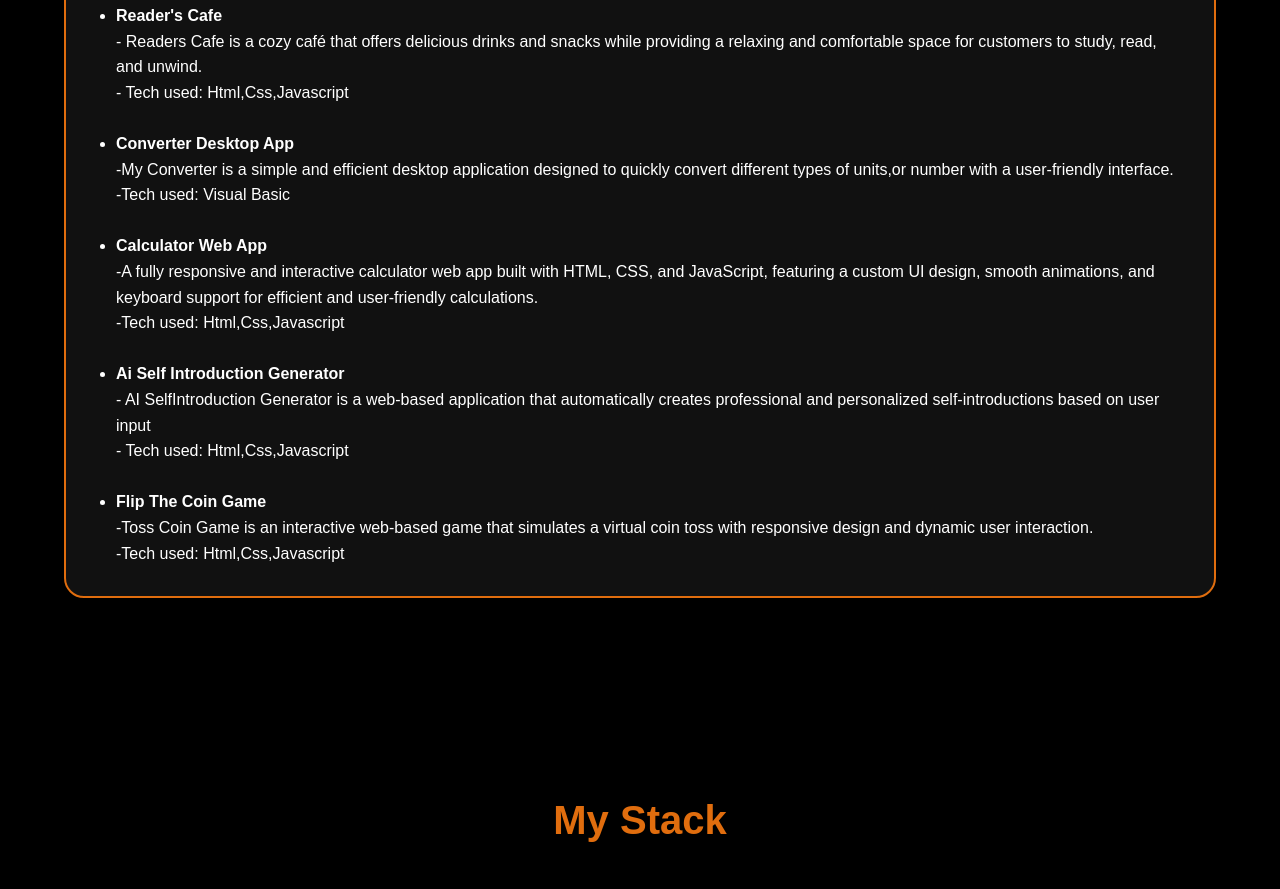
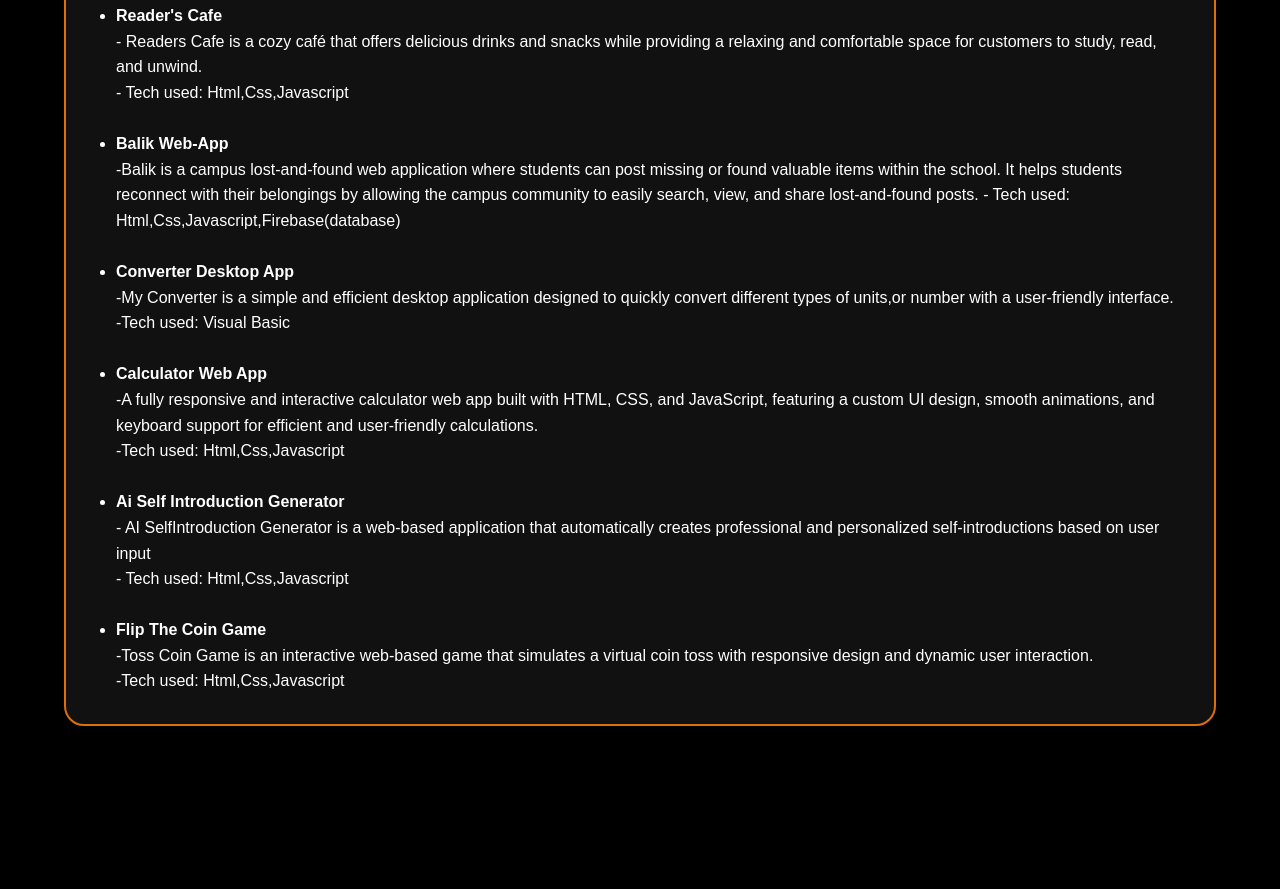
Before and after one commit to vilmar-dev/Portfolio, a plain HTML site: page index.html in a window 1280 px wide. Shown: the part 1977-2866 px from the top of the page. Drawn offline with Linux system fonts and the light colour scheme.

Commit message:
Fix formatting issues in index.html

```diff
--- a/index.html
+++ b/index.html
@@ -112,6 +112,17 @@
         - Tech used: Html,Css,Javascript
 
         </li> <br>
+
+
+
+
+       <li> <h4> <a href="https://readerscafe.github.io/Readers/Cafe" target="_blank">Balik Web-App </a> </h4>
+         -Balik is a campus lost-and-found web application where students can post missing or found valuable items within the school. It helps students reconnect with their belongings by allowing the campus community to easily search, view, and share lost-and-found posts.
+         - Tech used: Html,Css,Javascript,Firebase(database)
+
+        </li> <br>
+
+
 
 
               <li>
```
